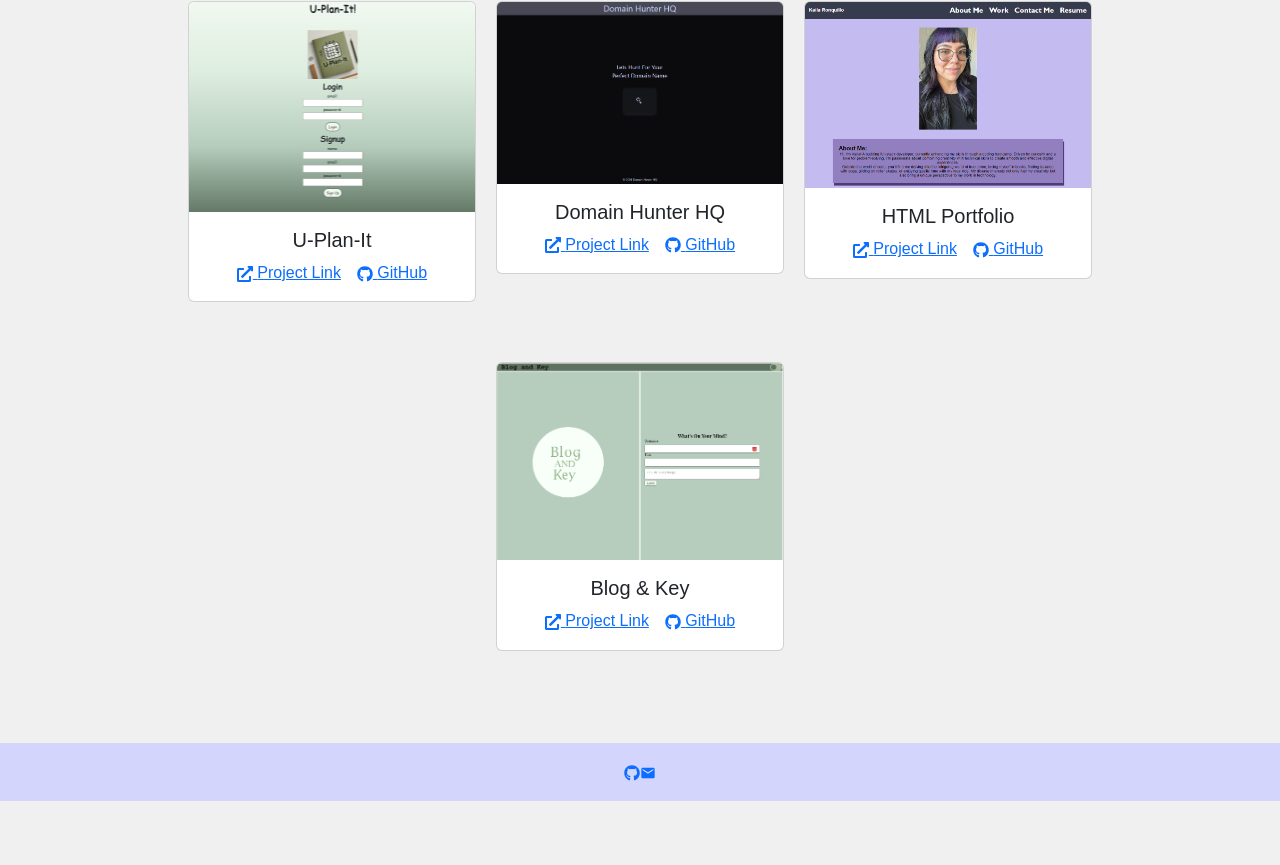
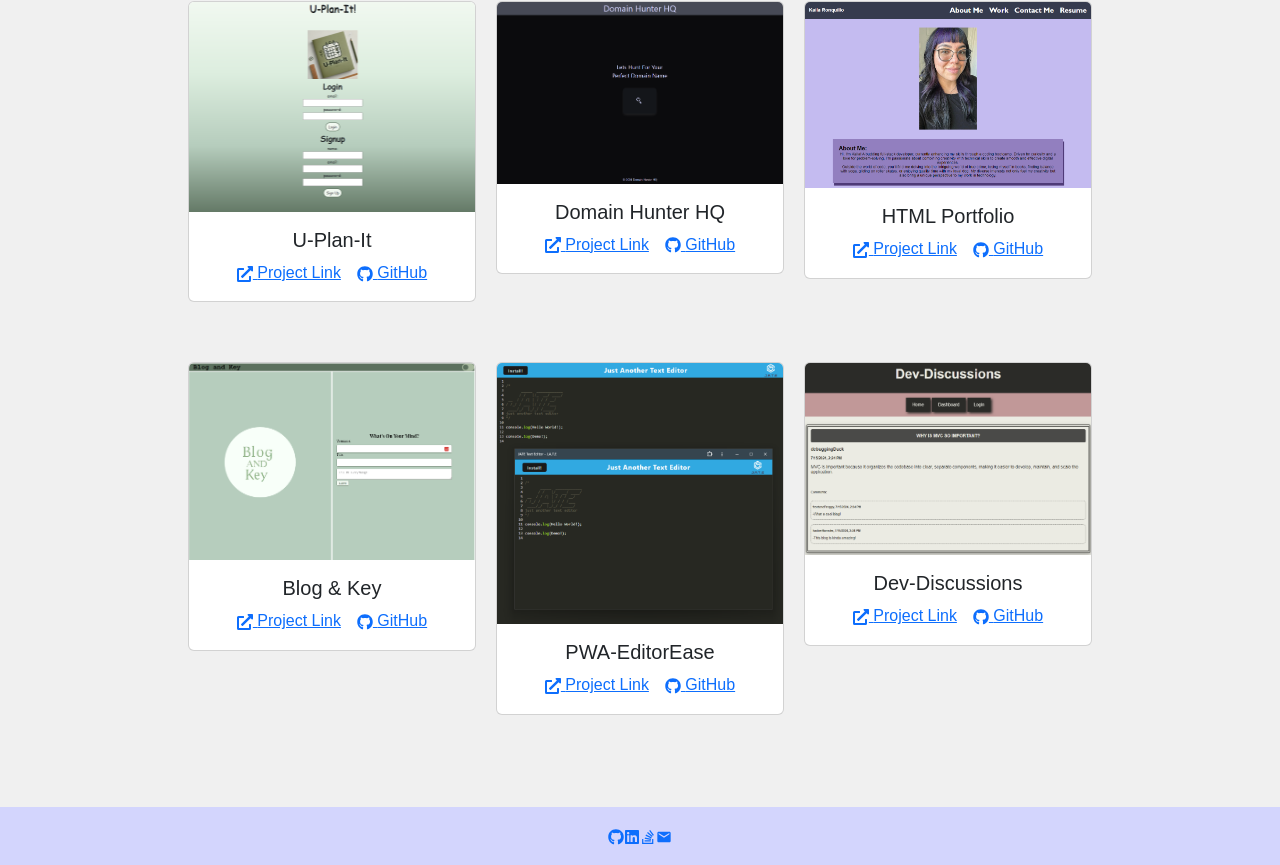
Before and after one commit to girlnotfound/Kaila-Portfolio, a React (Vite) app: page /Portfolio in a window 1280 px wide. Shown: the part 301-1166 px from the top of the page. Before the commit the page ends 1102 px from the top, so only its background shows below. Built offline with nearby package versions, Linux system fonts and the light colour scheme.

Commit message:
Added additional icons in footer to LinkedIn and Stackoverflow. Added two more projects to the portfolio section

```diff
--- a/src/components/Footer.jsx
+++ b/src/components/Footer.jsx
@@ -1,4 +1,4 @@
-import { FaGithub } from "react-icons/fa";
+import { FaGithub, FaStackOverflow, FaLinkedin } from "react-icons/fa";
 import { MdEmail } from "react-icons/md";
 import "../styles/style.css";
 
@@ -14,6 +14,20 @@ const Footer = () => {
           >
             <FaGithub />
           </a>
+          <a
+            href="https://www.linkedin.com/in/kaila-ronquillo-230404325/"
+            target="_blank"
+            rel="noopener noreferrer"
+          >
+            <FaLinkedin />
+          </a>
+          <a
+            href="https://stackoverflow.com/users/23103427/errorgirlnotfound"
+            target="_blank"
+            rel="noopener noreferrer"
+          >
+            <FaStackOverflow />
+          </a>
           <a href="mailto:errorgirlnotfound@outlook.com">
             <MdEmail />
           </a>
--- a/src/pages/portfolio.jsx
+++ b/src/pages/portfolio.jsx
@@ -27,6 +27,18 @@ const projectData = [
     projectLink: "https://girlnotfound.github.io/Blog-and-Key/",
     githubLink: "https://github.com/girlnotfound/Blog-and-Key",
   },
+  {
+    title: "PWA-EditorEase",
+    image: "/images/Screenshot-PWA-EditorEase.png",
+    projectLink: "https://pwa-editorease.onrender.com",
+    githubLink: "https://github.com/girlnotfound/PWA-EditorEase",
+  },
+  {
+    title: "Dev-Discussions",
+    image: "/images/Screenshot-Dev-Discussions.png",
+    projectLink: "https://dev-discussions.onrender.com",
+    githubLink: "https://github.com/girlnotfound/Dev-Discussions",
+  },
 ];
 
 // portfolio component
```
Also changed, not shown: public/images/Screenshot-Dev-Discussions.png (added), public/images/Screenshot-PWA-EditorEase.png (added).
